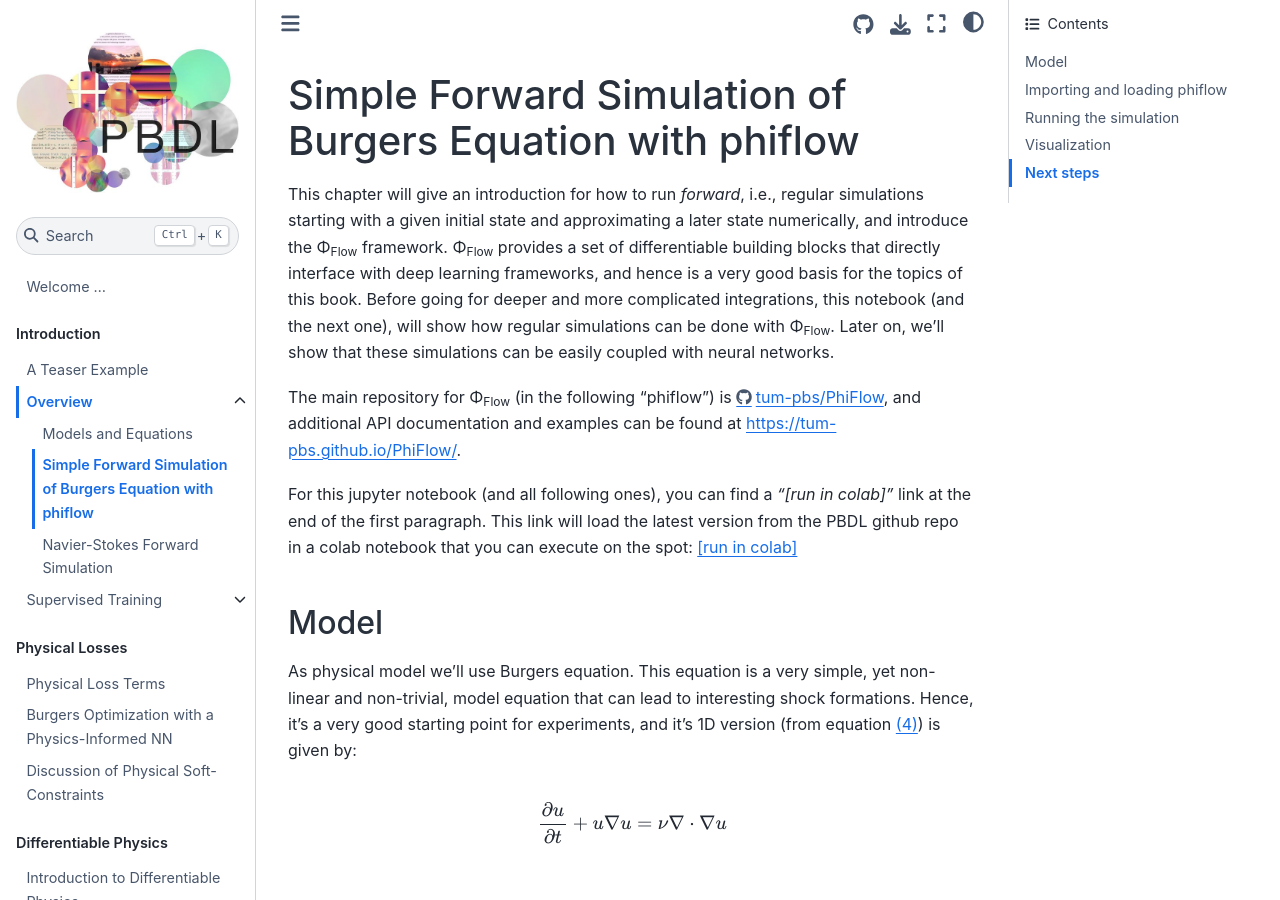
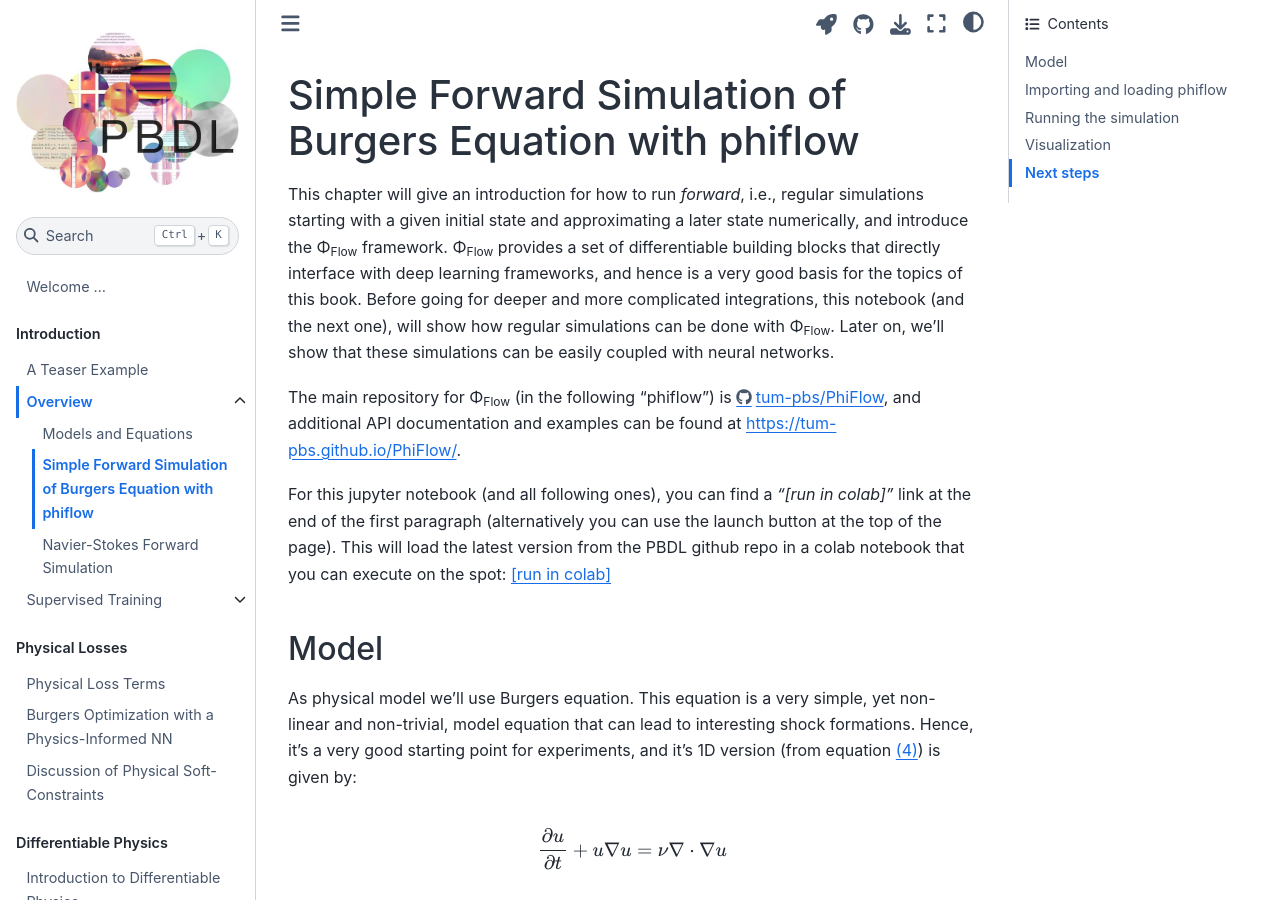
Before and after one commit to tum-pbs/pbdl-book, a Jupyter Book: the page built from overview-burgers-forw.ipynb, in a window 1280 px wide and 900 px high. Built offline with Jupyter Book 1.0.4 settings and Sphinx 7.4.7 and the Sphinx Book theme 1.1.4, drawn with Linux system fonts in a browser that asks for light colours; pages that are not in the unit, such as notebooks, are missing from menus; some of the changed lines change nothing that is shown.

Commit message:
added colab button

```diff
--- a/_config.yml
+++ b/_config.yml
@@ -7,7 +7,9 @@ logo: resources/logo.jpg
 copyright: "2021"
 only_build_toc_files: true
 
-use_binder_button: false
+launch_buttons:
+  colab_url: https://colab.research.google.com
+  binderhub_url: "" # not supported for now
 
 execute:
   execute_notebooks: off
```
Also changed, not shown: overview-burgers-forw.ipynb.
